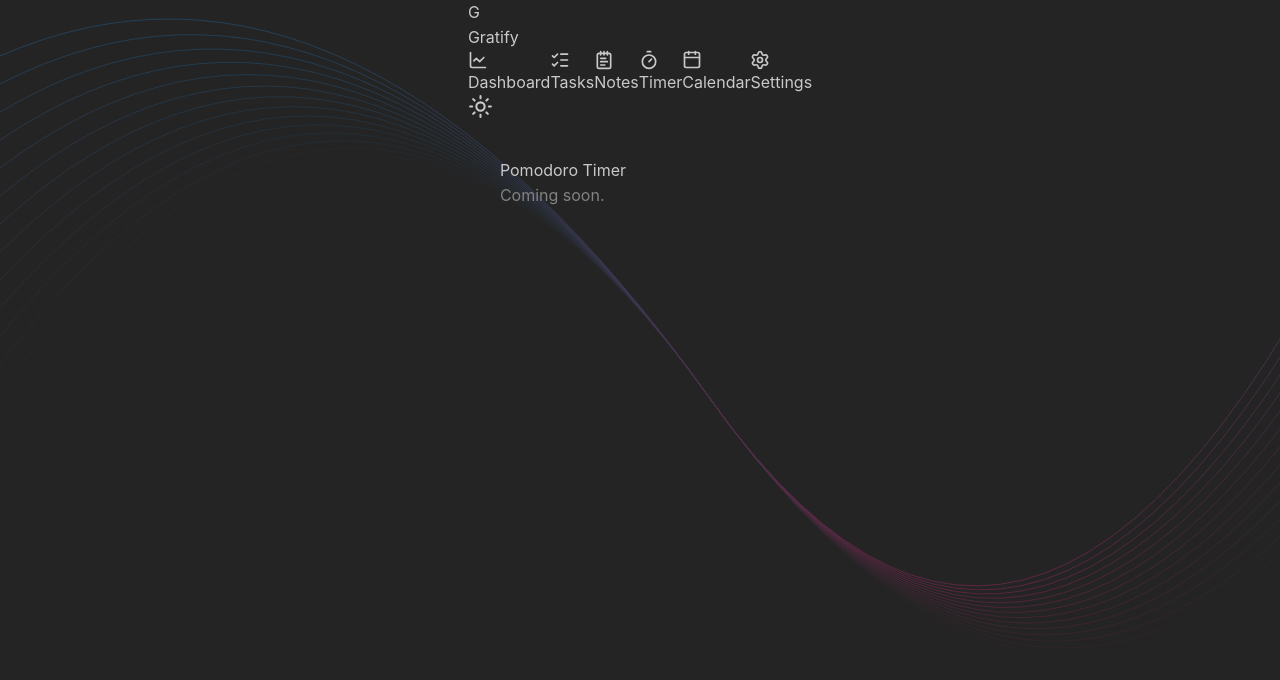
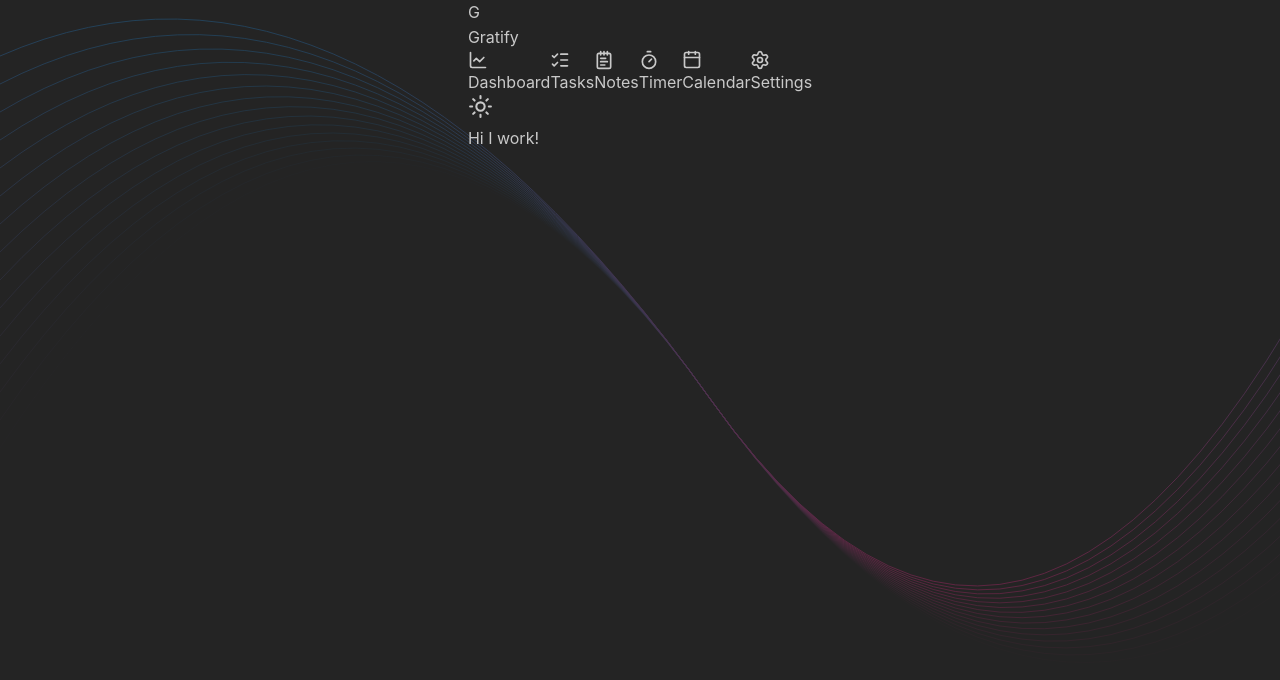
Before and after one commit to anandita-3217/gratify, a React (Vite) app in the folder src/renderer/: page / in a window 1280 px wide. Both pictures are taken after a click on the button "Timer". Shown: the top 680 px of the page. Built offline with nearby package versions, Linux system fonts and the light colour scheme.

Commit message:
Starting off the code for TImer

```diff
--- a/src/renderer/src/App.jsx
+++ b/src/renderer/src/App.jsx
@@ -11,6 +11,7 @@ import Sidebar from './components/Sidebar'
 import Dashboard from './pages/Dashboard'
 import Tasks from './pages/Tasks'
 import Notes from './pages/Notes'
+import Timer from './pages/Timer'
 import Settings  from './pages/Settings'
 import { useState } from 'react'
 
@@ -36,7 +37,7 @@ export default function App() {
             {activePage === 'dashboard' && <Dashboard />}
             {activePage === 'tasks'     && <Tasks/>}
             {activePage === 'notes'     && <Notes/>}
-            {activePage === 'timer'     && <Stub name="Pomodoro Timer" />}
+            {activePage === 'timer'     && <Timer/>}
             {activePage === 'calendar'  && <Stub name="Calendar" />}
             {activePage === 'settings'  && <Stub name="Settings" />}
           </main>
--- /dev/null
+++ b/src/renderer/src/pages/Timer/index.jsx
@@ -0,0 +1,23 @@
+// import { Box } from '@mantine/core';
+// export default function Timer(){
+//     return (<Box>
+//         Hi I work!
+//     </Box>)
+// }
+import { Box, Group, Title } from '@mantine/core'
+// owns nothing except drawer open state
+// gets everything from usePomodoro()
+// layout: session type label → TimerRing → TimerControls → stats summary (sessions done today)
+// settings button top right → opens TimerSettings drawer
+
+export default function Timer() {
+  // const { ...everything } = usePomodoro()
+  // const [settingsOpened, { open, close }] = useDisclosure(false)
+  // layout here
+
+  return (
+    <Box>
+        Hi I work!
+    </Box>
+    )
+}
```
Also changed, not shown: src/renderer/src/pages/Timer/TimerControls.jsx (added, +9 -0 lines), src/renderer/src/pages/Timer/TimerRing.jsx (added, +16 -0 lines), src/renderer/src/pages/Timer/TimerSettings.jsx (added, +15 -0 lines), src/renderer/src/pages/Timer/useTimer.js (added, +41 -0 lines), src/renderer/src/pages/Pomodoro/SessionControls.jsx (deleted), src/renderer/src/pages/Pomodoro/TimerRing.jsx (deleted), src/renderer/src/pages/Pomodoro/index.jsx (deleted), src/renderer/src/pages/Pomodoro/usePomodoro.js (deleted), 1 other file (tests, documents, lock files or other folders).
